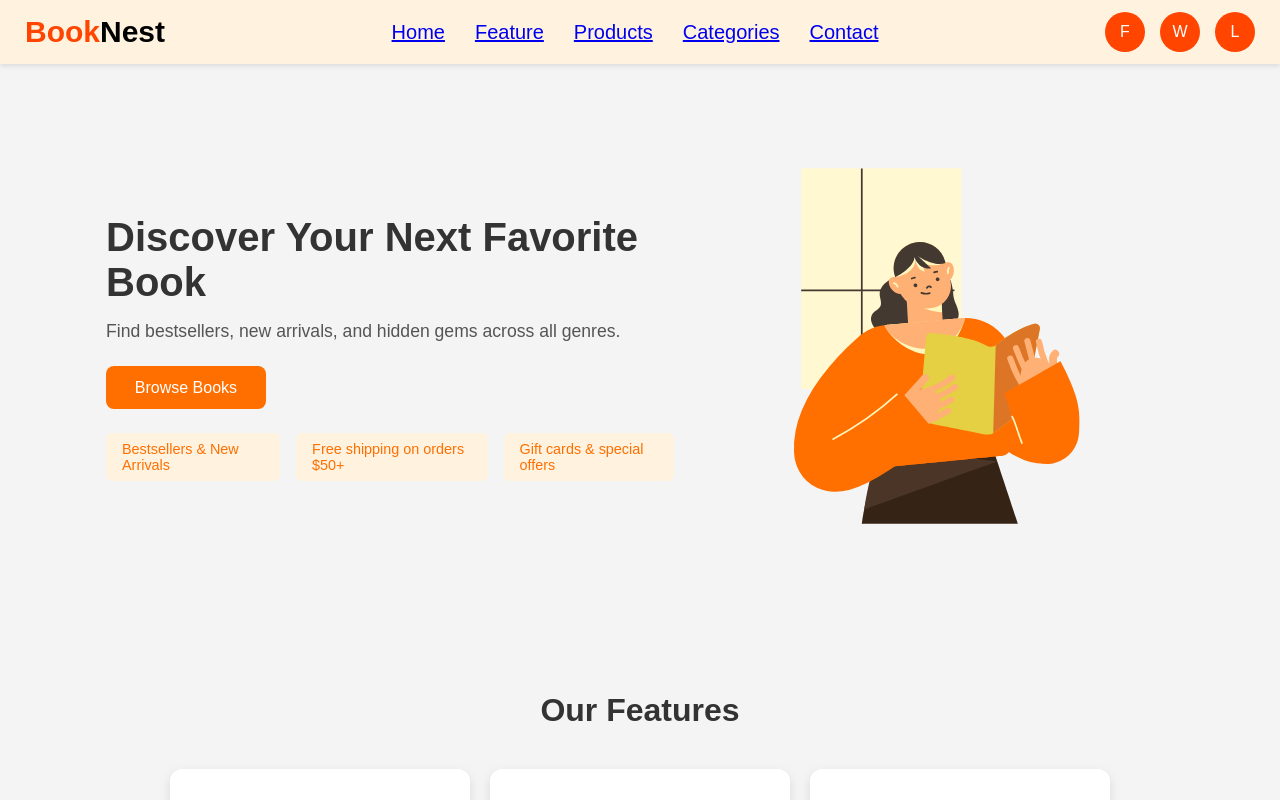
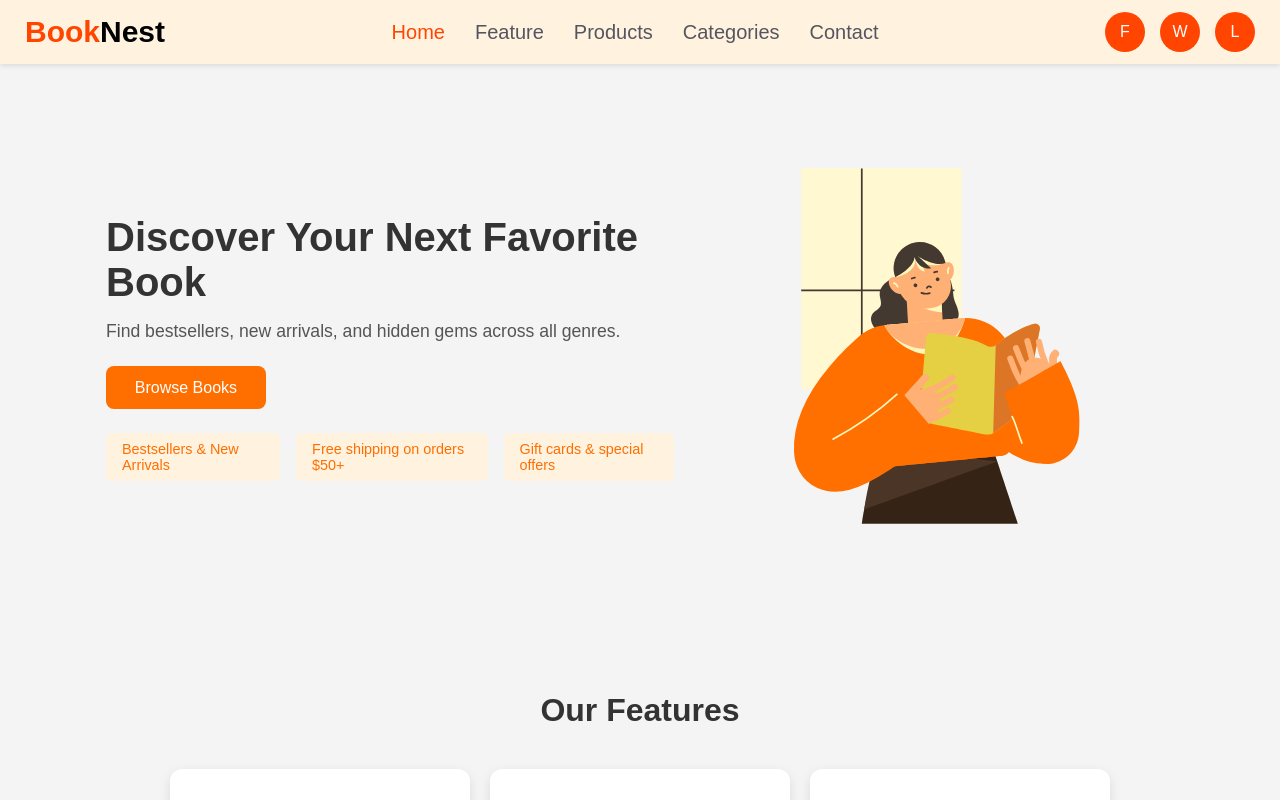
Before and after one commit to AmirMajeed4905/bookNest, a React (Vite) app in the folder frontend/: page / in a window 1280 px wide. In both pictures the pointer is over the link 418 px from the left and 31 px from the top of the page. Shown: the top 800 px of the page. Built offline with nearby package versions, Linux system fonts and the light colour scheme.

Commit message:
update css of links..

```diff
--- a/frontend/src/index.css
+++ b/frontend/src/index.css
@@ -79,7 +79,7 @@ body.loaded #loader {
     list-style: none;
 }
 
-.list li {
+.list li  , a {
     font-size: 20px;
     font-weight: 500;
     /* color: orangered;
@@ -88,13 +88,16 @@ body.loaded #loader {
     text-transform: capitalize;
     transition: color 0.3s;
     cursor: pointer;
+    text-decoration: none;
 }
 
-.list li:hover {
+        .list li a:hover {
 
-    text-decoration-color: orangered;
-    color: orangered;
-}
+
+            color: orangered;
+        }
+
+
 
 /* Social Icons */
 .social-icon ul {
```
